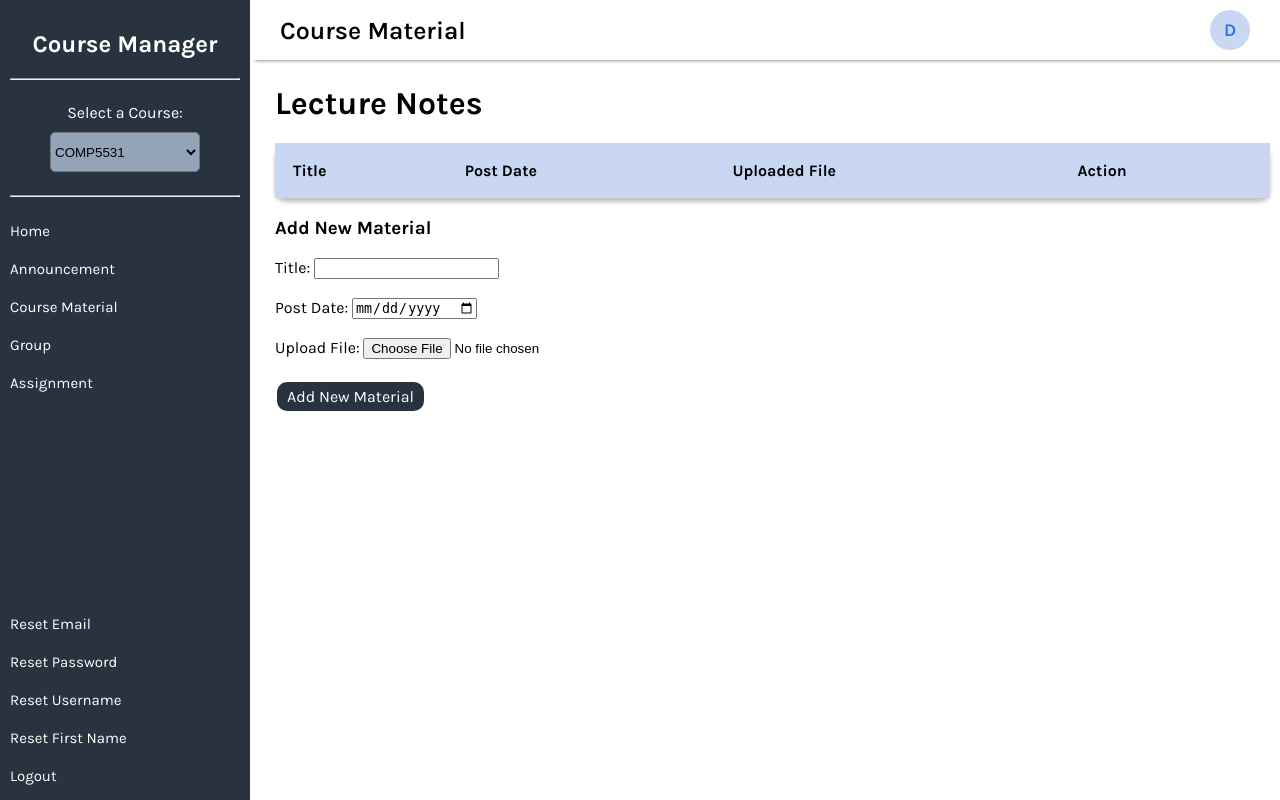
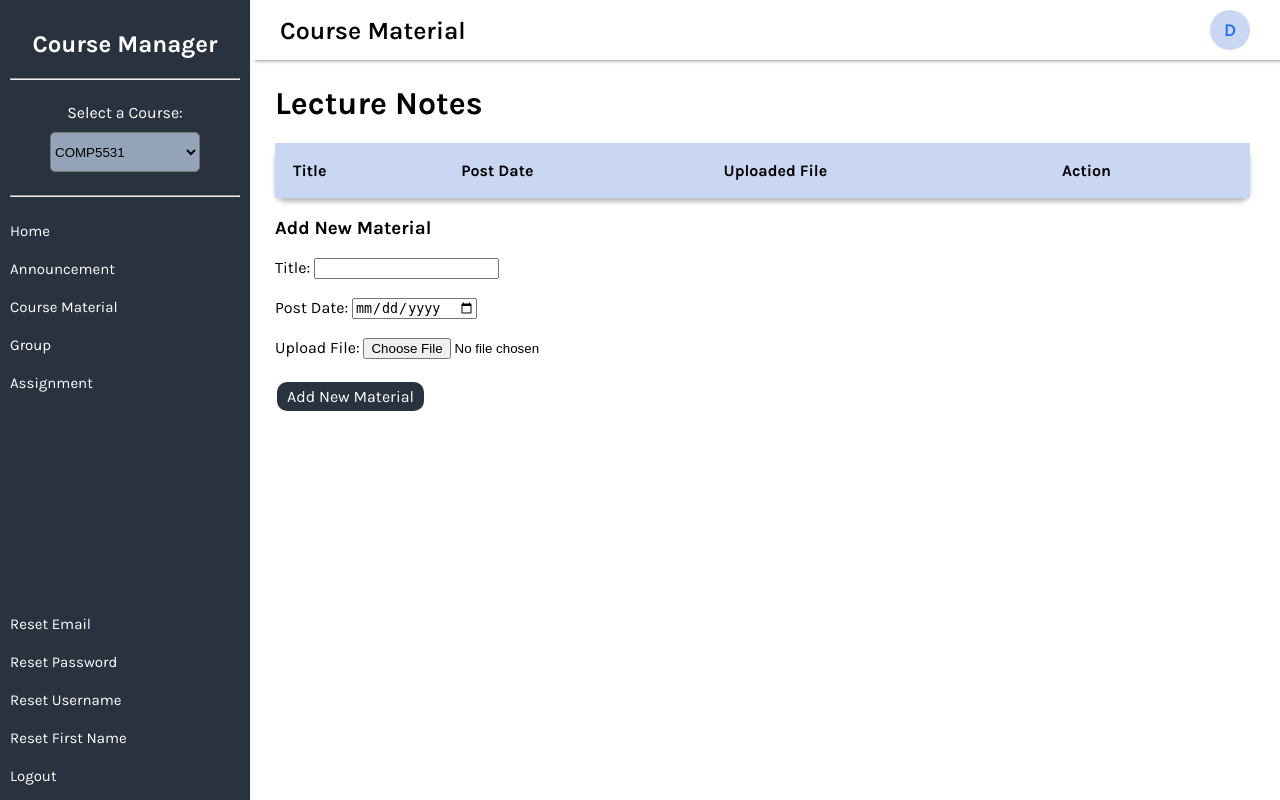
Before and after one commit to jessiemoszko/CrsMgr, a PHP site: page /course_material.php in a window 1280 px wide. Run offline with PHP 8.4, Linux system fonts and the light colour scheme; a user stored in the database is signed in; data that the repository does not hold is empty.

Commit message:
edit table width

```diff
--- a/course_material.css
+++ b/course_material.css
@@ -22,7 +22,7 @@ main {
 }
 
 table {
-    width: 100%;
+    width: 98%;
     position: relative;
     background: white;
     box-shadow: 0px 4px 4px rgba(0, 0, 0, 0.25);
```
